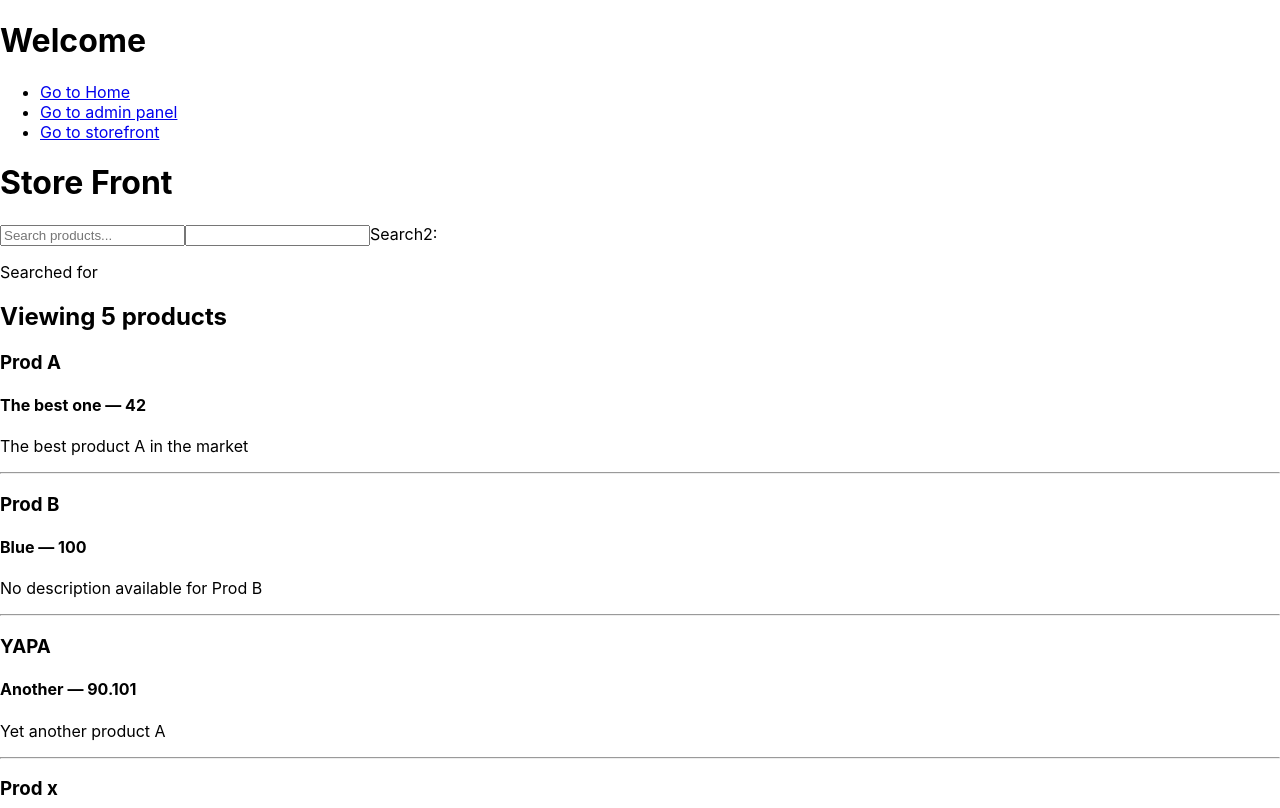
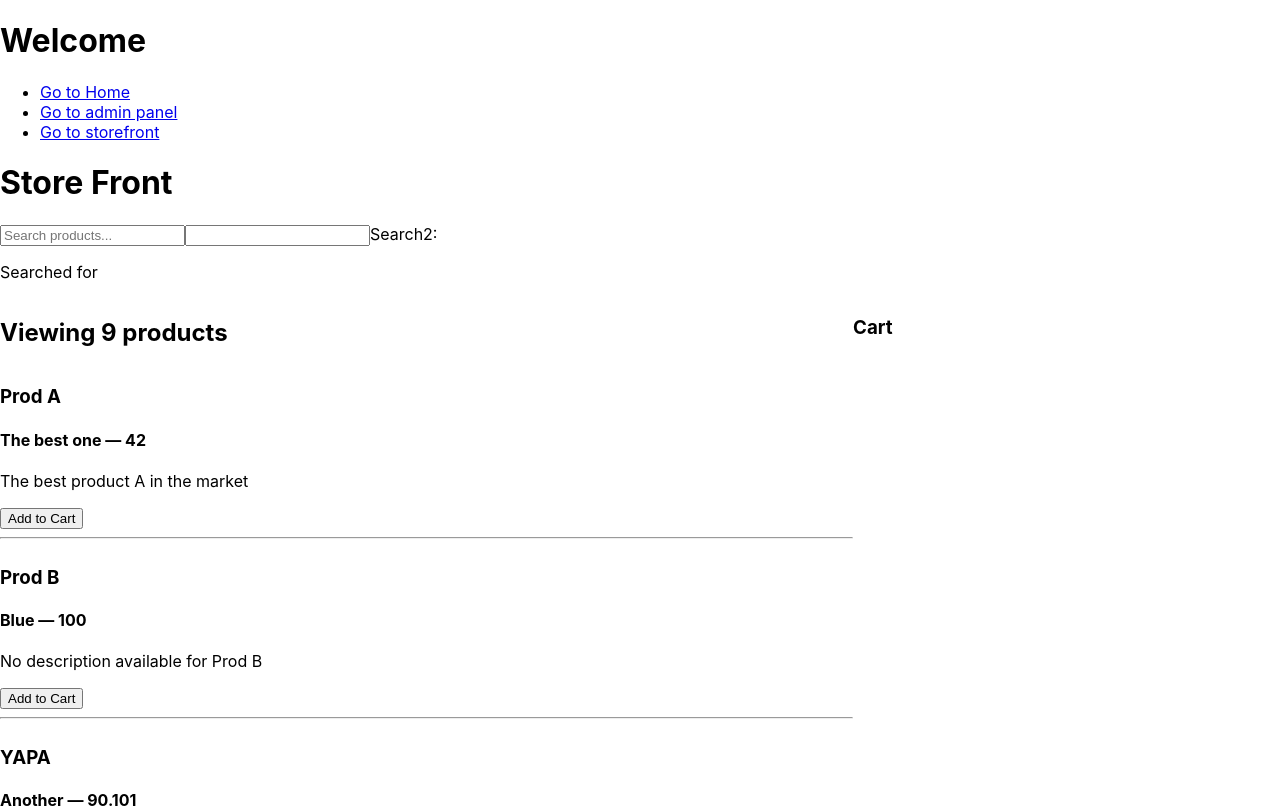
Before and after one commit to varunm0503/sundarbans, a React (Create React App) app: page /storefront in a window 1280 px wide. Shown: the top 808 px of the page. Built offline with nearby package versions, Linux system fonts and the light colour scheme.

Commit message:
Fixed adding item reducer, basic styling for storefront

```diff
--- a/src/AdminPanel.tsx
+++ b/src/AdminPanel.tsx
@@ -8,25 +8,28 @@ const AdminPanel = ({ storeItems, addItem, deleteItem }) => {
     const [newDescription, setNewDescription] = useState('');
     const handleNewItem = (e) => {
         e.preventDefault();
-        console.log(newMake);
-        console.log(newName);
-        console.log(newPrice);
-        console.log(newDescription);
         const newItem = {
             'name': newName,
             'make': newMake,
-            'price': Number.parseInt(newPrice),
+            'price': (Number.parseFloat(newPrice)) ? Number.parseFloat(newPrice) : 10,
             'description': newDescription,
+            'id': '42',
         };
         addItem(newItem);
     }
     const renderStoreItems = (): JSX.Element[] => {
+        console.log(`Type: ${typeof storeItems}`)
+        console.log(storeItems)
         return storeItems.map((storeItem: IProduct, i: number) => (
             <>
                 <li
-                key={i}>
+                 key={i}>
                 {storeItem.name}
-                <button onClick={() => deleteItem(storeItem.id)}>Delete</button>
+                    <button
+                     onClick={() => deleteItem(storeItem.id)}
+                     key={'delBtn' + i}>
+                        Delete
+                    </button>
                 </li>
             </>
         ))
--- a/src/App.tsx
+++ b/src/App.tsx
@@ -13,7 +13,7 @@ import {
   Link,
 } from 'react-router-dom';
 
-function App({ appState, inc, delItemAdmin, addItemAdmin }) {
+function App({ appState, delItemAdmin, addItemAdmin }) {
   return (
     <Router>
       <div className="App">
@@ -33,7 +33,9 @@ function App({ appState, inc, delItemAdmin, addItemAdmin }) {
             ></AdminPanel>
           </Route>
           <Route path="/storefront">
-            <StoreFront></StoreFront>
+            <StoreFront
+             storeItems={appState.storeItems}
+             cart={appState.cart}></StoreFront>
           </Route>
         </Switch>
       </div>
@@ -46,7 +48,6 @@ const mapStateToProps = (state) => ({
 });
 
 const mapDispatchToProps = (dispatch) => ({
-  inc: () => dispatch({type: 'INC'}),
   delItemAdmin: (id) => dispatch({type: 'ADMIN/DELETE_ITEM', itemId: id}),
   addItemAdmin: (newItem) => dispatch({type: 'ADMIN/ADD_ITEM', newItem}),
 })
--- a/src/Cart.tsx
+++ b/src/Cart.tsx
@@ -1,8 +1,25 @@
 import React from 'react';
 
-const Cart = () => {
+const Cart = ({ cartItems }) => {
+    const renderCartItems = (): JSX.Element[] => {
+        return cartItems.map(cartItem => (
+            <>
+                <h4>{cartItem.name}</h4>
+                <p>{cartItem.make}</p>
+                <p>{cartItem.quantity} x Rs. {cartItem.price}</p>
+            </>
+        ))
+    }
     return (
-        <></>
+        <>
+            <div
+             style={{ display: 'flex',
+                    flexDirection: 'column',
+                    flexGrow: 2}}>
+                <h3>Cart</h3>
+                {renderCartItems()}
+            </div>
+        </>
     )
 }
 
--- a/src/ProductListing.tsx
+++ b/src/ProductListing.tsx
@@ -2,10 +2,10 @@ import React from 'react';
 import Product from './Product';
 import IProduct from './types';
 
-const ProductListing = (props: {prodList: IProduct[]}) => {
+const ProductListing = ({ prodList }) => {
     const getProdList = (): JSX.Element[] => {
-        return props.prodList.map((prod: IProduct, i: number) => (
-            <>
+        return prodList.map((prod: IProduct, i: number) => (
+            <div key={i}>
                 <Product
                 key={i}
                 id={prod.id}
@@ -14,16 +14,23 @@ const ProductListing = (props: {prodList: IProduct[]}) => {
                 price={prod.price}
                 description={prod.description}>
                 </Product>
-                {props.prodList.length === i+1
+                <button key={'cartBtn' + i}>Add to Cart</button>
+                {prodList.length === i+1
                  ? null
                  : <hr key={'line' + i} />}
-            </>
+            </div>
         ))
     }
     return (
         <>
-            <h2>Viewing {props.prodList.length} products</h2>
-            {getProdList()}
+            <div
+             style={{ display: 'flex',
+                    flexDirection: 'column',
+                    flexGrow: 3,}}>
+                <h2>Viewing {prodList.length} products</h2>
+                {getProdList()}
+            </div>
+
         </>
     )
 }
--- a/src/Storefront.tsx
+++ b/src/Storefront.tsx
@@ -3,17 +3,8 @@ import Cart from './Cart';
 import { useInput } from './hooks/useInput';
 import ProductListing from './ProductListing';
 import Search from './Search';
-import IProduct from './types';
 
-const productList: IProduct[] = [
-    {id: '1', name: 'Prod A', make: 'The best one', price: 42, description: 'The best product A in the market'},
-    {id: '2', name: 'Prod B', make: 'Blue', price: 100},
-    {id: '3', name: 'YAPA', make: 'Another', price: 90.101, description: 'Yet another product A'},
-    {id: '4', name: 'Prod x', make: 'The unknown one', price: 24, description: ''},
-    {id: '5', name: 'Prod y', make: 'Green', price: 10000.42, description: 'Buy me!'},
-];
-
-const StoreFront = (props: {}) => {
+const StoreFront = ({ storeItems, cart }) => {
     const {value, onChange} = useInput('');
     const [searchTerm, setSearchTerm] = useState('');
     return (
@@ -27,8 +18,13 @@ const StoreFront = (props: {}) => {
              onChange={onChange} />
              Search2: {value}
             <p>Searched for {searchTerm}</p>
-            <ProductListing prodList={productList}></ProductListing>
-            <Cart></Cart>
+            <div style={{display: 'flex',}}>
+                <ProductListing
+                 prodList={storeItems}></ProductListing>
+                <Cart
+                 cartItems={cart}></Cart>
+            </div>
+
         </>
     );
 }
--- a/src/reducers/reducer.js
+++ b/src/reducers/reducer.js
@@ -11,13 +11,14 @@ const initialStore = {
         {id: '7', name: 'Prod B2', make: 'Yellow', price: 1000},
         {id: '8', name: 'YAPB', make: 'Another B', price: 1.101, description: 'Yet another product A'},
         {id: '9', name: 'Prod xz', make: 'The second unknown', price: 204, description: ''},
-        {id: '10', name: 'Prod yy', make: 'Orange', price: 1000.42, description: 'Buy me!'},
     ],
 };
 
 const appReducer = (state = initialStore, action) => {
     switch(action.type) {
         case 'ADMIN/DELETE_ITEM':
+            const newStoreItems = state.storeItems.filter(item => item.id !== action.itemId);
+            console.log(newStoreItems)
             return {
                 ...state,
                 storeItems: state.storeItems.filter(item => item.id !== action.itemId)
@@ -25,9 +26,9 @@ const appReducer = (state = initialStore, action) => {
         case 'ADMIN/ADD_ITEM':
             return {
                 ...state,
-                storeItems: state.storeItems.push({
+                storeItems: state.storeItems.concat({
                     ...action.newItem,
-                    'id': (state.storeItems.length+2).toString(),
+                    'id': (state.storeItems.length+1).toString(),
                 })
             }
         default:
```
